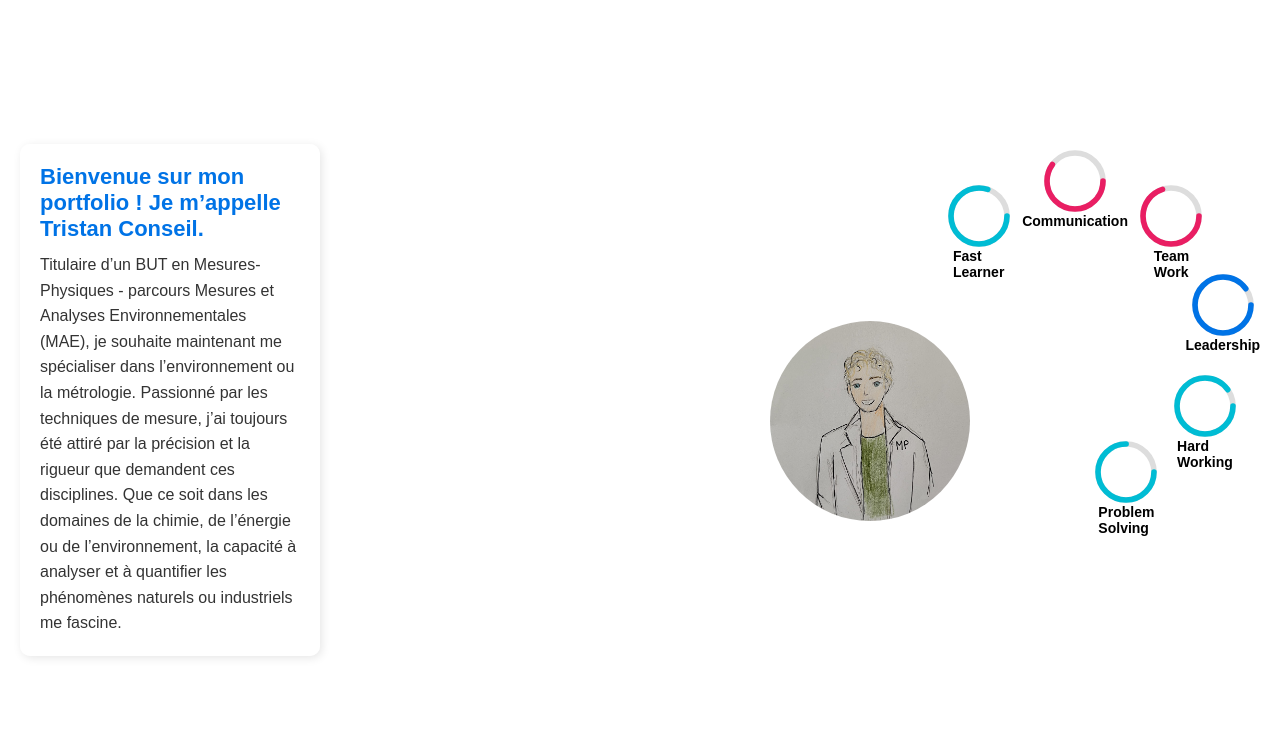
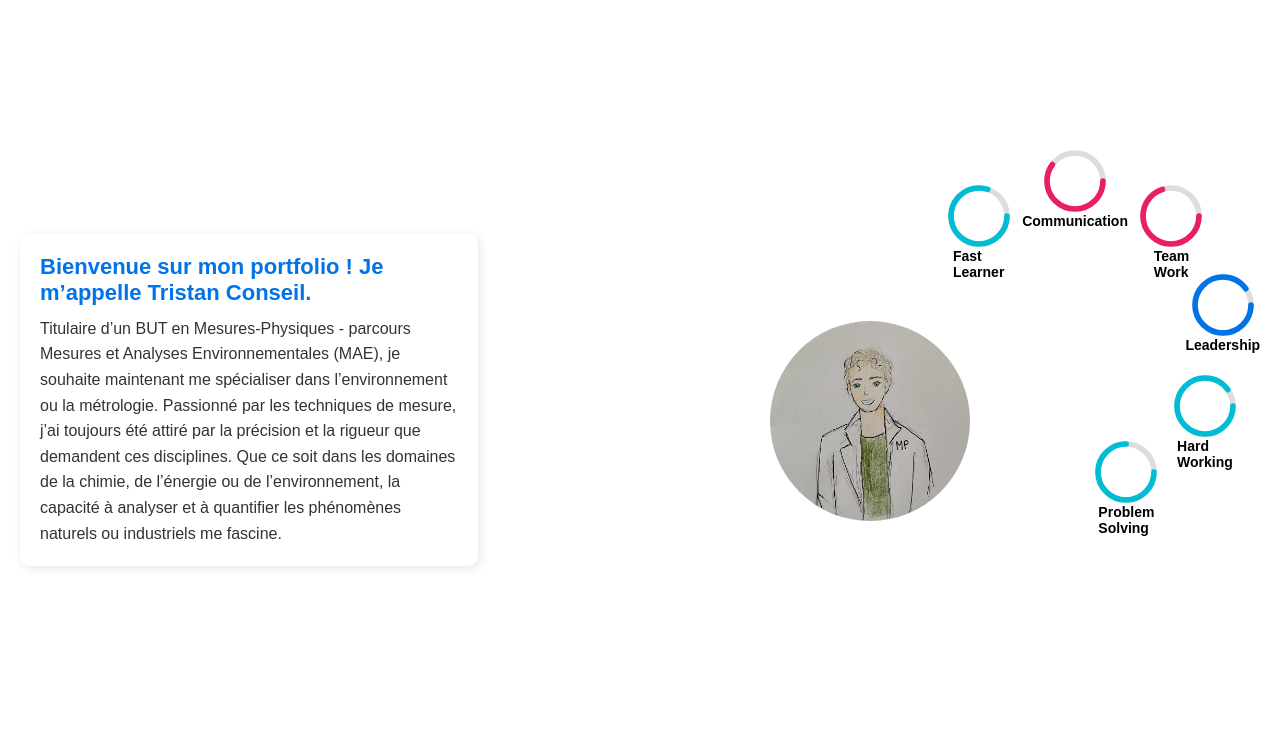
Before and after one commit to tconseil/tconseil.github.io, a plain HTML site: page index.html in a window 1280 px wide. Shown: the part 59-800 px from the top of the page. Drawn offline with Linux system fonts and the light colour scheme.

Commit message:
Update style.css

```diff
--- a/style.css
+++ b/style.css
@@ -117,7 +117,7 @@ h1{
 /* Bloc texte */
 .blocktext1 {
     width: 33%;
-    min-width: 300px;
+    min-width: 75%;
     background: rgba(255, 255, 255, 0.8);
     padding: 20px;
     border-radius: 10px;
```
